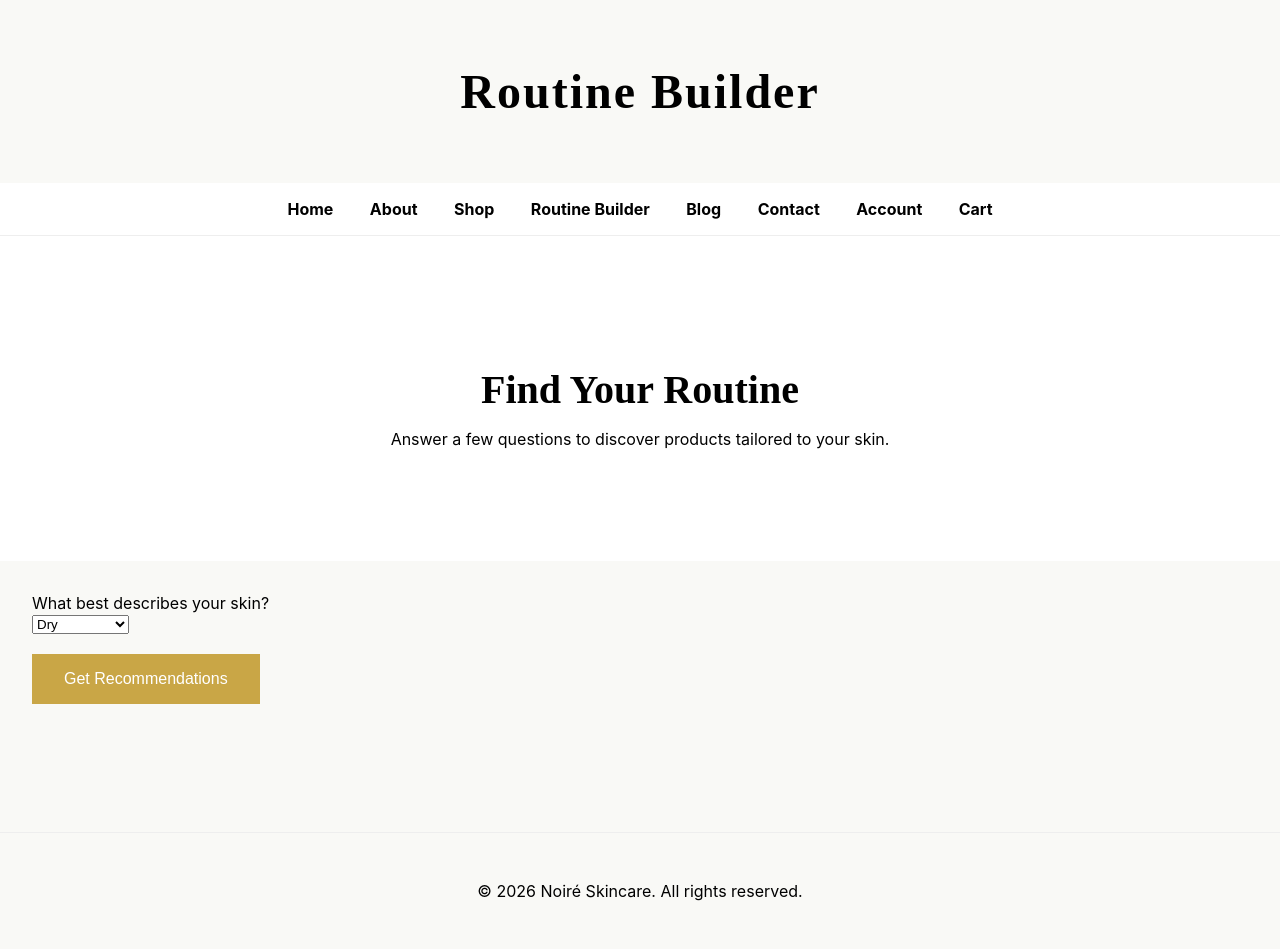
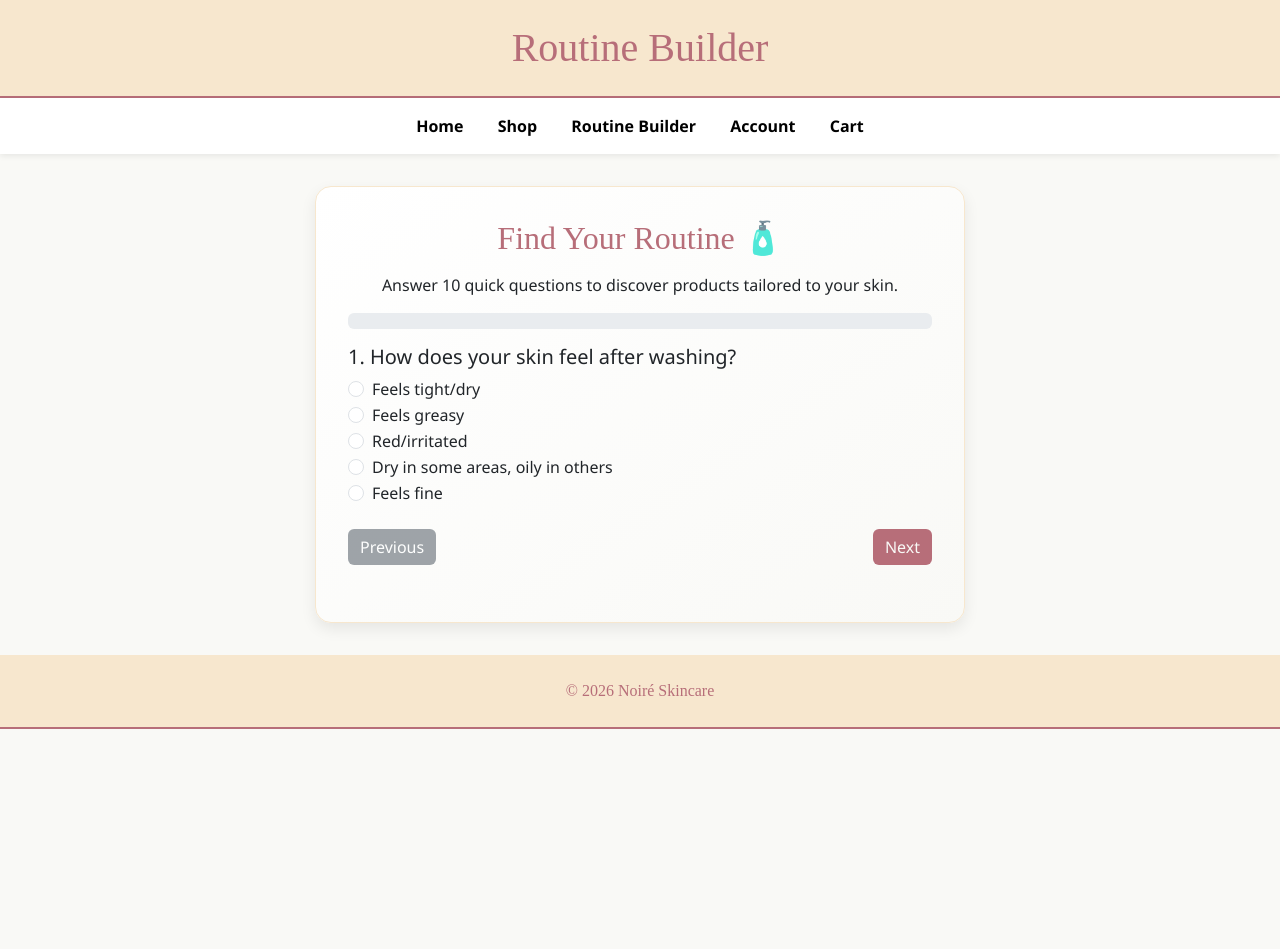
Before and after one commit to darkaly0/noire-web, a plain HTML site: page routine.html in a window 1280 px wide. After the commit the page ends 800 px from the top, so only its background shows below. Drawn offline with nearby package versions, Linux system fonts and the light colour scheme.

Commit message:
Update routine.html

```diff
--- a/routine.html
+++ b/routine.html
@@ -3,75 +3,243 @@
 <head>
   <meta charset="UTF-8">
   <title>Routine Builder</title>
-  <link rel="stylesheet" href="style.css">
+  <!-- ✅ Bootstrap CSS -->
+  <link href="https://cdn.jsdelivr.net/npm/bootstrap@5.3.0/dist/css/bootstrap.min.css" rel="stylesheet">
+  <style>
+    :root {
+      --charcoal: #000000;
+      --ivory: #F9F9F6;
+      --champagne: #F7E7CE;
+      --rose-gold: #B76E79;
+      --sage: #A8B5A2;
+      --blush: #F2D6D0;
+    }
+
+    body {
+      background: var(--ivory);
+      color: var(--charcoal);
+      font-family: 'Segoe UI', sans-serif;
+    }
+
+    header, footer {
+      background: var(--champagne);
+      text-align: center;
+      padding: 1.5rem;
+      border-bottom: 2px solid var(--rose-gold);
+    }
+    header h1, footer p {
+      font-family: 'Playfair Display', serif;
+      color: var(--rose-gold);
+      margin: 0;
+    }
+
+    nav {
+      text-align: center;
+      background: #fff;
+      padding: 1rem;
+      box-shadow: 0 2px 6px rgba(0,0,0,0.08);
+    }
+    nav a {
+      margin: 0 15px;
+      text-decoration: none;
+      font-weight: 600;
+      color: var(--charcoal);
+      transition: color 0.3s ease;
+    }
+    nav a:hover {
+      color: var(--rose-gold);
+    }
+
+    .card {
+      background: linear-gradient(to bottom right, #fff, var(--ivory));
+      border: 1px solid var(--champagne);
+      border-radius: 16px;
+      box-shadow: 0 6px 15px rgba(0,0,0,0.08);
+      padding: 2rem;
+      max-width: 650px;
+      margin: 2rem auto;
+      transition: transform 0.3s ease, box-shadow 0.3s ease;
+    }
+    .card:hover {
+      transform: translateY(-5px);
+      box-shadow: 0 8px 20px rgba(0,0,0,0.12);
+    }
+    .card h2 {
+      font-family: 'Playfair Display', serif;
+      color: var(--rose-gold);
+      text-align: center;
+      margin-bottom: 1rem;
+    }
+
+    .progress-bar {
+      background-color: var(--rose-gold);
+    }
+
+    .btn-primary {
+      background-color: var(--rose-gold);
+      border: none;
+      color: var(--ivory);
+    }
+    .btn-primary:hover {
+      background-color: var(--sage);
+    }
+    .btn-secondary {
+      background-color: var(--blush);
+      border: none;
+      color: var(--charcoal);
+    }
+    .btn-secondary:hover {
+      background-color: var(--sage);
+      color: var(--ivory);
+    }
+
+    .result {
+      font-size: 1.2rem;
+      font-weight: bold;
+      margin-top: 25px;
+      text-align: center;
+      color: var(--rose-gold);
+    }
+  </style>
 </head>
 <body>
 <header><h1>Routine Builder</h1></header>
 <nav>
   <a href="index.html">Home</a>
-  <a href="about.html">About</a>
   <a href="shop.html">Shop</a>
   <a href="routine.html">Routine Builder</a>
-  <a href="blog.html">Blog</a>
-  <a href="contact.html">Contact</a>
   <a href="account.html">Account</a>
   <a href="cart.html">Cart</a>
 </nav>
-  <section class="hero">
-  <h2>Find Your Routine</h2>
-  <p>Answer a few questions to discover products tailored to your skin.</p>
-</section>
 
-<section class="grid">
-  <form id="skinQuiz">
-    <label>What best describes your skin?</label><br>
-    <select id="skinType">
-      <option value="dry">Dry</option>
-      <option value="oily">Oily</option>
-      <option value="combination">Combination</option>
-      <option value="sensitive">Sensitive</option>
-      <option value="normal">Normal</option>
-    </select><br><br>
-    <button type="button" class="cta" onclick="recommendProducts()">Get Recommendations</button>
-  </form>
-</section>
+<div class="container">
+  <div class="card">
+    <h2>Find Your Routine 🧴</h2>
+    <p class="text-center">Answer 10 quick questions to discover products tailored to your skin.</p>
 
-<section id="recommendations" class="grid"></section>
+    <!-- ✅ Progress bar -->
+    <div class="progress mb-3">
+      <div id="progressBar" class="progress-bar" role="progressbar" style="width: 0%"></div>
+    </div>
 
+    <form id="skinQuiz">
+      <div id="question-container"></div>
+      <div class="d-flex justify-content-between mt-4">
+        <button type="button" id="prevBtn" class="btn btn-secondary" disabled>Previous</button>
+        <button type="button" id="nextBtn" class="btn btn-primary">Next</button>
+      </div>
+    </form>
+    <div id="result" class="result"></div>
+  </div>
+</div>
+
+<footer><p>&copy; 2026 Noiré Skincare</p></footer>
+
+<!-- ✅ Bootstrap JS -->
+<script src="https://cdn.jsdelivr.net/npm/bootstrap@5.3.0/dist/js/bootstrap.bundle.min.js"></script>
 <script>
-function recommendProducts() {
-  const type = document.getElementById('skinType').value;
-  const recSection = document.getElementById('recommendations');
-  recSection.innerHTML = ""; // clear old results
+/* same quiz logic as before */
+const questions = [
+  { q: "How does your skin feel after washing?", options: {
+      "Feels tight/dry":"Dry","Feels greasy":"Oily","Red/irritated":"Sensitive",
+      "Dry in some areas, oily in others":"Combination","Feels fine":"Normal"
+  }},
+  { q: "How often do you get breakouts?", options: {
+      "Rarely":"Normal","Frequently":"Oily","Sometimes":"Combination",
+      "Triggered by products":"Sensitive","When skin is dry":"Dry"
+  }},
+  { q: "How does your skin react to moisturizer?", options: {
+      "Absorbs quickly":"Dry","Feels greasy":"Oily","Works in some areas":"Combination",
+      "Stings or burns":"Sensitive","Feels fine":"Normal"
+  }},
+  { q: "Do you experience redness or irritation?", options: {
+      "Yes, often":"Sensitive","Sometimes":"Combination","Rarely":"Normal",
+      "Only when dry":"Dry","Only when oily":"Oily"
+  }},
+  { q: "How shiny does your skin get midday?", options: {
+      "Not at all":"Dry","Very shiny":"Oily","T-zone only":"Combination",
+      "Red and shiny":"Sensitive","Balanced":"Normal"
+  }},
+  { q: "Do you feel tightness during the day?", options: {
+      "Yes":"Dry","No":"Normal","Sometimes":"Combination",
+      "With irritation":"Sensitive","With oiliness":"Oily"
+  }},
+  { q: "How visible are your pores?", options: {
+      "Small":"Dry","Large":"Oily","Mixed":"Combination",
+      "Inflamed":"Sensitive","Balanced":"Normal"
+  }},
+  { q: "Does your skin react to weather changes?", options: {
+      "Gets dry":"Dry","Gets oily":"Oily","Both":"Combination",
+      "Red/irritated":"Sensitive","No change":"Normal"
+  }},
+  { q: "How often do you need blotting papers?", options: {
+      "Never":"Normal","Daily":"Oily","Sometimes":"Combination",
+      "When irritated":"Sensitive","When dry":"Dry"
+  }},
+  { q: "How does your skin look without products?", options: {
+      "Dull":"Dry","Shiny":"Oily","Mixed":"Combination",
+      "Red/Irritated":"Sensitive","Balanced":"Normal"
+  }}
+];
 
-  const products = {
-    dry: ["Hydrating Cleanser", "Ceramide Cream", "Nourishing Oil"],
-    oily: ["Oil-Control Gel", "Mattifying Moisturizer", "Lightweight Cleanser"],
-    combination: ["Balancing Toner", "Adaptive Moisturizer", "Dual-Action Serum"],
-    sensitive: ["Fragrance-Free Cleanser", "Soothing Serum", "Calming Cream"],
-    normal: ["Glow Serum", "Daily Moisturizer", "Gentle Cleanser"]
-  };
+let currentQuestion = 0;
+let answers = [];
 
-  products[type].forEach(p => {
-    recSection.innerHTML += `
-      <div class="product">
-        <h3>${p}</h3>
-        <p>Recommended for ${type} skin.</p>
-        <button class="cta" onclick="addToCart('${p}')">Add to Cart</button>
+function showQuestion(index) {
+  const container = document.getElementById("question-container");
+  const q = questions[index];
+  container.innerHTML = `<h5>${index+1}. ${q.q}</h5>`;
+  Object.keys(q.options).forEach(opt => {
+    container.innerHTML += `
+      <div class="form-check">
+        <input class="form-check-input" type="radio" name="q${index}" value="${q.options[opt]}">
+        <label class="form-check-label">${opt}</label>
       </div>`;
   });
+  updateProgress();
 }
 
-let cart = [];
-function addToCart(product) {
-  cart.push(product);
-  alert(product + " added to cart!");
+function updateProgress() {
+  const progress = ((currentQuestion) / questions.length) * 100;
+  document.getElementById("progressBar").style.width = progress + "%";
 }
+
+document.getElementById("nextBtn").addEventListener("click", () => {
+  const selected = document.querySelector(`input[name="q${currentQuestion}"]:checked`);
+  if (!selected) { alert("Please select an answer!"); return; }
+  answers[currentQuestion] = selected.value;
+  currentQuestion++;
+  if (currentQuestion < questions.length) {
+    showQuestion(currentQuestion);
+    document.getElementById("prevBtn").disabled = false;
+    if (currentQuestion === questions.length - 1) {
+      document.getElementById("nextBtn").textContent = "Finish";
+    }
+  } else { calculateResult(); }
+});
+
+document.getElementById("prevBtn").addEventListener("click", () => {
+  if (currentQuestion > 0) {
+    currentQuestion--;
+    showQuestion(currentQuestion);
+    if (currentQuestion === 0) document.getElementById("prevBtn").disabled = true;
+    document.getElementById("nextBtn").textContent = "Next";
+  }
+});
+
+function calculateResult() {
+  let counts = {Dry:0,Oily:0,Sensitive:0,Combination:0,Normal:0};
+  answers.forEach(ans => { if (counts[ans] !== undefined) counts[ans]++; });
+  let skinType = Object.keys(counts).reduce((a,b) => counts[a] > counts[b] ? a : b);
+  document.getElementById("result").textContent = "✨ Your skin type is: " + skinType + " ✨";
+  localStorage.setItem("userSkinType", skinType);
+  document.getElementById("question-container").innerHTML = "";
+  document.getElementById("nextBtn").style.display = "none";
+  document.getElementById("prevBtn").style.display = "none";
+  document.getElementById("progressBar").style.width = "100%";
+}
+
+showQuestion(currentQuestion);
 </script>
-
-<footer>
-  <p>&copy; 2026 Noiré Skincare. All rights reserved.</p>
-</footer>
-
 </body>
 </html>
```
